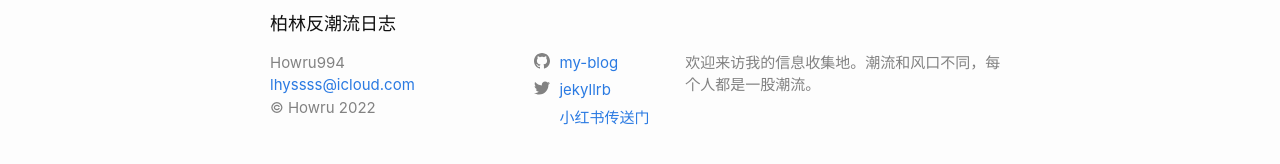
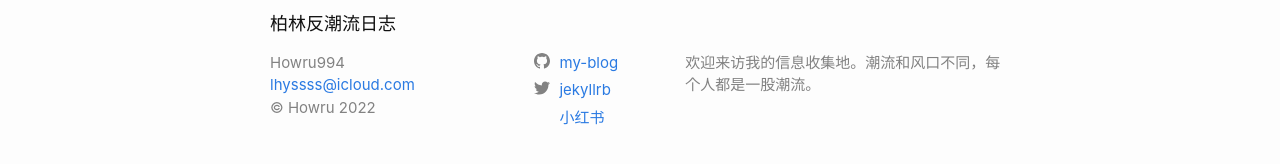
Before and after one commit to Howareu994/my-blog, a Jekyll site: the page built from index.markdown, in a window 1280 px wide. Shown: the part 711-875 px from the top of the page. Built offline with Jekyll 4.4.1, drawn with Linux system fonts in a browser that asks for light colours.

Commit message:
update 小红书

```diff
--- a/_includes/social.html
+++ b/_includes/social.html
@@ -9,7 +9,7 @@
   {%- for mst in site.mastodon -%}{%- if mst.username and mst.instance -%}<li><a href="https://{{ mst.instance| cgi_escape | escape}}/@{{mst.username}}"><svg class="svg-icon"><use xlink:href="{{ '/assets/minima-social-icons.svg#mastodon' | relative_url }}"></use></svg> <span class="username">{{ mst.username|escape }}</span></a></li>{%- endif -%}{%- endfor -%}
   {%- if site.twitter_username -%}<li><a href="https://www.twitter.com/{{ site.twitter_username| cgi_escape | escape }}"><svg class="svg-icon"><use xlink:href="{{ '/assets/minima-social-icons.svg#twitter' | relative_url }}"></use></svg> <span class="username">{{ site.twitter_username| escape }}</span></a></li>{%- endif -%}
   {%- if site.youtube_username -%}<li><a href="https://youtube.com/{{ site.youtube_username| cgi_escape | escape }}"><svg class="svg-icon"><use xlink:href="{{ '/assets/minima-social-icons.svg#youtube' | relative_url }}"></use></svg> <span class="username">{{ site.youtube_username| escape }}</span></a></li>{%- endif -%}
-  {%- if site.xiaohongshu_username -%}<li><a href="https://www.xiaohongshu.com/user/profile/{{ site.xiaohongshu_username| escape }}"><svg class="svg-icon"><use xlink:href="{{ '/assets/minima-social-icons.svg#' | relative_url }}"></use></svg> <span class="username">小红书传送门</span></a></li>{%- endif -%}
+  {%- if site.xiaohongshu_username -%}<li><a href="https://www.xiaohongshu.com/user/profile/{{ site.xiaohongshu_username| escape }}"><svg class="svg-icon"><use xlink:href="{{ '/assets/minima-social-icons.svg#' | relative_url }}"></use></svg> <span class="username">小红书</span></a></li>{%- endif -%}
 
   {%- if site.googleplus_username -%}<li><a href="https://plus.google.com/{{ site.googleplus_username| escape }}"><svg class="svg-icon"><use xlink:href="{{ '/assets/minima-social-icons.svg#googleplus' | relative_url }}"></use></svg> <span class="username">{{ site.googleplus_username| escape }}</span></a></li>{%- endif -%}
   {%- if site.rss -%}<li><a href="{{ 'feed.xml' | relative_url }}"><svg class="svg-icon"><use xlink:href="{{ '/assets/minima-social-icons.svg#rss' | relative_url }}"></use></svg> <span>{{ site.rss | escape }}</span></a></li>{%- endif -%}
```
